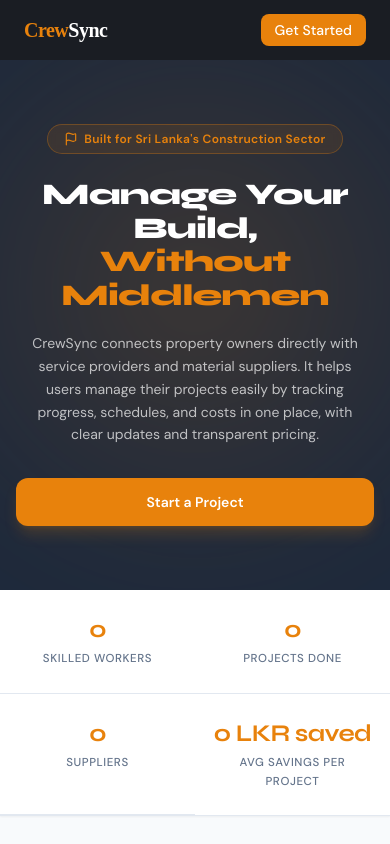
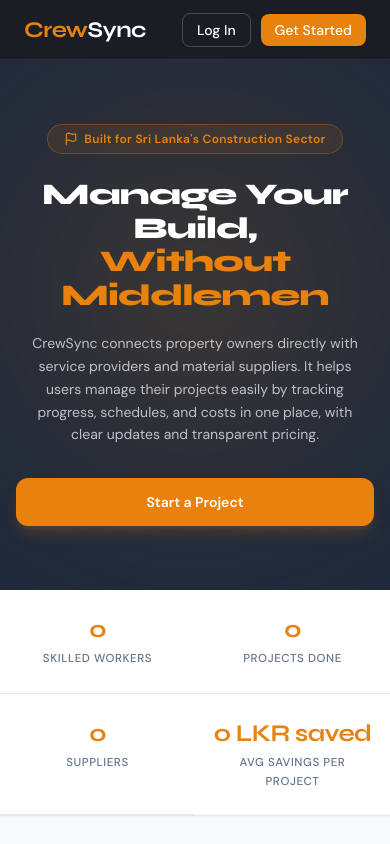
Before and after one commit to SarangaWickramasingha/crewSync-frontend, a Next.js app: page /home in a window 390 px wide. Shown: the top 844 px of the page. Built offline with nearby package versions, Linux system fonts and the light colour scheme; no server answers; a web font is replaced by a local one.

Commit message:
logo revert 2

```diff
--- a/src/components/layout/Navbar.jsx
+++ b/src/components/layout/Navbar.jsx
@@ -34,8 +34,8 @@ export default function Navbar({ variant = "default", activeTab = "Home", onHamb
   const Logo = () => (
     <div
       onClick={() => router.push("/home")}
-      className="cursor-pointer font-climate text-xl font-extrabold tracking-tight select-none"
-      style={{ color: '#e8820c' }}
+      className="cursor-pointer font-syne text-[1.4rem] font-bold tracking-tight select-none transition-opacity hover:opacity-95"
+      style={{ fontFamily: "var(--font-syne), 'Syne', sans-serif", color: '#e8820c' }}
     >
       Crew<span className="text-white">Sync</span>
     </div>
@@ -90,23 +90,23 @@ export default function Navbar({ variant = "default", activeTab = "Home", onHamb
 
   /* ── Shared guest buttons ── */
   const GuestButtons = () => (
-    <>
+    <div className="flex items-center gap-2.5">
       <button
         onClick={() => router.push("/login")}
-        className="hidden rounded-lg border border-white/30 bg-transparent px-3.5 py-1.5 text-sm font-medium text-white transition-all hover:bg-white/10 sm:block"
+        className="rounded-lg border border-white/20 hover:border-white/40 bg-transparent px-3.5 py-1.5 text-sm font-medium text-white transition-all hover:bg-white/10 cursor-pointer"
       >
         Log In
       </button>
       <button
         onClick={() => router.push("/register")}
-        className="rounded-lg px-3.5 py-1.5 text-sm font-medium text-white transition-all"
+        className="rounded-lg px-3.5 py-1.5 text-sm font-medium text-white transition-all cursor-pointer shadow-sm"
         style={{ backgroundColor: activeColor }}
         onMouseEnter={(e) => e.currentTarget.style.backgroundColor = activeHover}
         onMouseLeave={(e) => e.currentTarget.style.backgroundColor = activeColor}
       >
         Get Started
       </button>
-    </>
+    </div>
   );
 
   /* ── AUTH variant ── */
@@ -131,13 +131,13 @@ export default function Navbar({ variant = "default", activeTab = "Home", onHamb
   /* ── REGISTER variant ── */
   if (variant === "register") {
     return (
-      <nav className="sticky top-0 z-[100] flex h-[60px] items-center justify-between bg-[#1a1d23] px-6 font-dmSans">
+      <nav className="sticky top-0 z-[100] flex h-[60px] items-center justify-between bg-[#1a1d23] px-6 font-dmSans border-b border-white/[0.08]">
         <Logo />
         <div className="flex items-center gap-2.5">
           <span className="text-sm text-white/55">Already have an account?</span>
           <button
             onClick={() => router.push("/login")}
-            className="rounded-lg border border-white/30 bg-transparent px-3.5 py-1.5 text-sm font-medium text-white transition-all hover:bg-white/10"
+            className="rounded-lg border border-white/20 hover:border-white/40 bg-transparent px-3.5 py-1.5 text-sm font-medium text-white transition-all hover:bg-white/10 cursor-pointer"
           >
             Log In
           </button>
@@ -159,7 +159,7 @@ export default function Navbar({ variant = "default", activeTab = "Home", onHamb
       : "/dashboard/propertyowner";
 
     return (
-      <nav className="sticky top-0 z-[100] flex h-[60px] items-center justify-between bg-[#1a1d23] px-6 font-dmSans">
+      <nav className="sticky top-0 z-[100] flex h-[60px] items-center justify-between bg-[#1a1d23] px-6 font-dmSans border-b border-white/[0.08]">
         <div className="flex items-center gap-3">
           {onHamburger && (
             <button
@@ -172,7 +172,7 @@ export default function Navbar({ variant = "default", activeTab = "Home", onHamb
           )}
           <Logo />
         </div>
-        <div className="flex items-center gap-2">
+        <div className="flex items-center gap-2.5">
           {isGuest ? <GuestButtons /> : <ProfileDropdown dashboardRoute={dashboardRoute} />}
         </div>
       </nav>
@@ -182,7 +182,7 @@ export default function Navbar({ variant = "default", activeTab = "Home", onHamb
   /* ── PROJECT FORM variant ── */
   if (variant === "projectForm") {
     return (
-      <nav className="sticky top-0 z-[100] flex h-[60px] items-center justify-between bg-[#1a1d23] px-6 font-dmSans border-b border-white/[0.06]">
+      <nav className="sticky top-0 z-[100] flex h-[60px] items-center justify-between bg-[#1a1d23] px-6 font-dmSans border-b border-white/[0.08]">
         <Logo color={activeColor} />
         <button
           onClick={() => window.history.back()}
@@ -206,9 +206,9 @@ export default function Navbar({ variant = "default", activeTab = "Home", onHamb
     : "/dashboard/propertyowner/timeline";
 
   return (
-    <nav className="sticky top-0 z-[100] flex h-[60px] items-center justify-between bg-[#1a1d23] px-6 font-dmSans">
+    <nav className="sticky top-0 z-[100] flex h-[60px] items-center justify-between bg-[#1a1d23] px-6 font-dmSans border-b border-white/[0.08]">
       <Logo />
-      <div className="flex items-center gap-2">
+      <div className="flex items-center gap-2.5">
         {isGuest ? <GuestButtons /> : <ProfileDropdown dashboardRoute={dashboardHref} />}
       </div>
     </nav>
```
